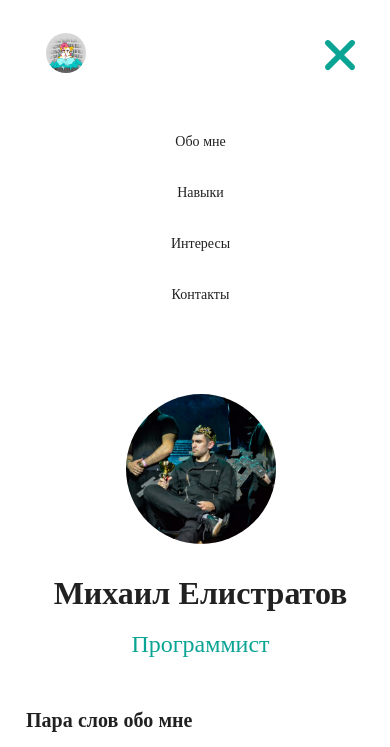
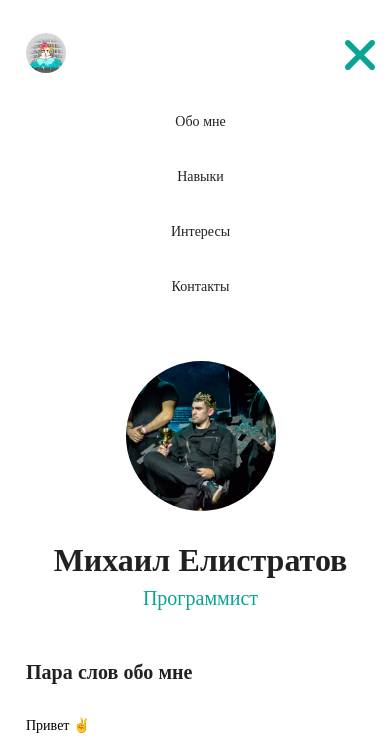
Before and after one commit to mikl14/tech_internet, a plain HTML site: page index.html in a window 390 px wide. Shown: the top 747 px of the page. Drawn offline with nearby package versions, Linux system fonts and the light colour scheme.

Commit message:
Изменения к 1.7 (1)

```diff
--- a/css/style.css
+++ b/css/style.css
@@ -20,7 +20,6 @@ body {
 .mainHeader {
   display: flex;
   padding-top: 60px;
-  gap: 40px;
   align-items: center;
   margin-bottom: 120px;
 }
@@ -354,7 +353,7 @@ footer {
 
   h2 {
     font-size: 24px;
-    margin: 0 0 30px 0;
+    margin: 0 0 40px 0;
   }
 
   h3 {
@@ -362,8 +361,8 @@ footer {
   }
 
   .rounded {
-    height: 40px;
-    width: 40px;
+    height: 60px;
+    width: 60px;
     margin-right: 0;
   }
 
@@ -376,8 +375,14 @@ footer {
     height: 250px;
   }
 
+    .subtitle {
+    font-size: 28px;
+  }
+
+
   .mainHeader {
     margin-bottom: 80px;
+    gap:40px;
   }
 
   .mainFooter {
@@ -399,6 +404,11 @@ footer {
   .userContainer {
     margin-bottom: 80px;
   }
+
+  .contactsBlock a {
+    font-size: 17px;
+  }
+
 }
 
 @media screen and (max-width: 650px) {
@@ -408,6 +418,7 @@ footer {
 
   h2 {
     font-size: 20px;
+    margin: 0 0 30px 0;
   }
 
   h3 {
@@ -435,7 +446,13 @@ footer {
     display: flex;
     flex-direction: column;
     align-items: center;
-    padding: 20px;
+    display: flex;
+    flex-direction: column;
+    align-items: center;
+    margin-bottom: 25px;
+    padding-top: 30px;
+    padding-bottom: 30px;
+    gap:20px;
   }
 
   .mainHeaderWrap {
@@ -450,16 +467,8 @@ footer {
     display: flex;
     flex-direction: column;
     align-items: center;
-    gap: 10px;
+    gap: 14px;
     width: 100%;
-  }
-
-  .mainHeader {
-    display: flex;
-    flex-direction: column;
-    align-items: center;
-    padding: 20px;
-    margin-bottom: 50px;
   }
 
   .mainHeaderWrap {
@@ -485,7 +494,7 @@ footer {
   }
 
   .subtitle {
-    font-size: 24px;
+    font-size: 20px;
   }
 
   .userContainer {
@@ -504,17 +513,16 @@ footer {
     order: 0;
   }
 
+  .skillsHeader {
+    margin-bottom: 20px;
+  }
+
   .textContainer {
     width: 100%;
     text-align: center;
     margin: 0;
     order: 1;
-  }
-
-  .mainHeader {
-    margin-bottom: 50px;
-    padding-top: 30px;
-    padding-bottom: 30px;
+    gap:10px;
   }
 
   .mainFooter {
```
